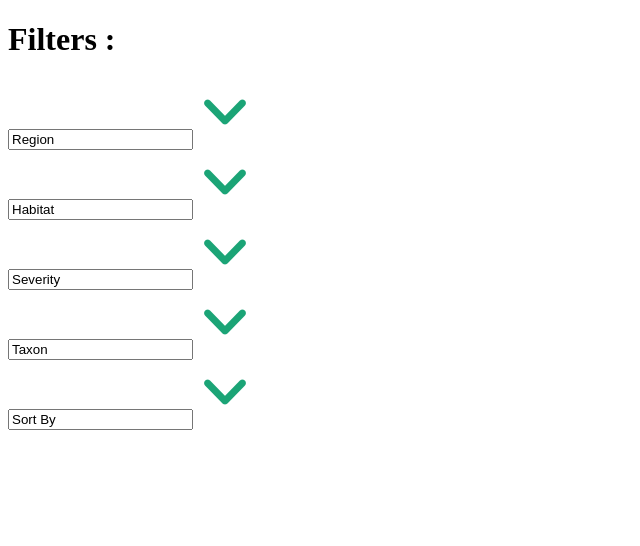
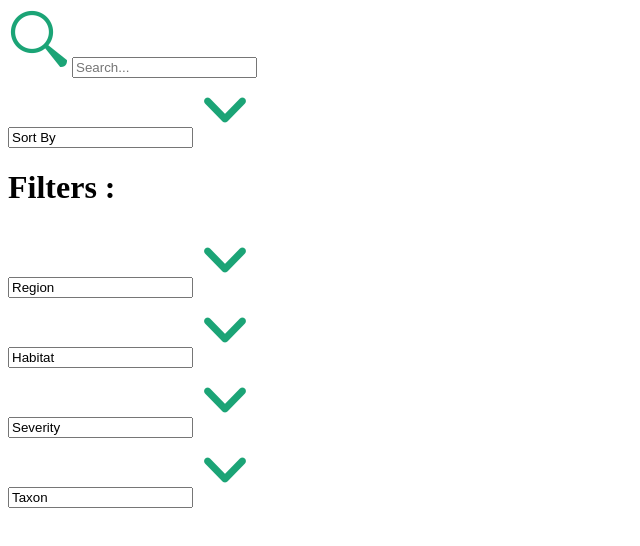
Before and after one commit to mateen470/-Biodiversity-Explorer, a React app in the folder biodiversity-explorer/: page / in a window 1280 px wide. Shown: the top 546 px of the page, without its empty margins (0-640 px from the left). Built offline with nearby package versions, Linux system fonts and the light colour scheme; the HTML template or start-up script is replaced by a standard one.

Commit message:
add/header

```diff
--- a/biodiversity-explorer/src/App.tsx
+++ b/biodiversity-explorer/src/App.tsx
@@ -1,8 +1,10 @@
 import { useState } from 'react'
+import SearchBar from './components/searchbar/Searchbar'
 import Filters, { Filters as FiltersType } from './components/filter/Filters'
 import Sort, { SortKey } from './components/sort/Sort'
 
 function App() {
+  const [searchTerm, setSearchTerm] = useState<string>('')
   const [filters, setFilters] = useState<FiltersType>({
     region: '',
     habitat: '',
@@ -11,10 +13,7 @@ function App() {
   })
 
   const handleFilterChange = (key: keyof FiltersType, value: string) => {
-    setFilters(prev => ({
-      ...prev,
-      [key]: value,
-    }))
+    setFilters(prev => ({ ...prev, [key]: value }))
   }
 
   const [sortKey, setSortKey] = useState<SortKey | null>(null)
@@ -24,16 +23,24 @@ function App() {
   }
 
   return (
-    <div className="max-w-[1280px] bg-[var(--color-black)] mx-auto p-8 space-y-6">
+    <div className="max-w-[1280px] bg-[var(--color-black)] mx-auto p-8 space-y-8">
+      <div className='flex items-center gap-4 justify-center w-full'>
+        <SearchBar
+          searchTerm={searchTerm}
+          onChange={setSearchTerm}
+        />
+        <Sort
+          sortKey={sortKey}
+          onSortChange={handleSortChange}
+        />
+      </div>
+
       <Filters
         filters={filters}
         onFilterChange={handleFilterChange}
       />
 
-      <Sort
-        sortKey={sortKey}
-        onSortChange={handleSortChange}
-      />
+
     </div>
   )
 }
--- a/biodiversity-explorer/src/components/dropdown/Dropdown.tsx
+++ b/biodiversity-explorer/src/components/dropdown/Dropdown.tsx
@@ -72,7 +72,7 @@ const DropDown = ({
                 <div
                     id="dropdown-list"
                     role="listbox"
-                    className=" absolute top-11 left-[2.5%] w-[95%] rounded-md p-1 bg-[var(--color-light-green)] shadow-md z-10  animate-shoot-down"
+                    className=" absolute top-11 left-[2.5%] w-[95%] rounded-md p-1 bg-[var(--color-green)] shadow-md z-10  animate-shoot-down"
                 >
                     {options.map((item) => {
                         const isActive = item.value === selected;
@@ -88,8 +88,8 @@ const DropDown = ({
                                 className={`
                   block w-full text-left p-2 font-semibold transition-colors rounded-sm cursor-pointer
                   ${isActive
-                                        ? "bg-[var(--color-light-green)] text-white"
-                                        : "text-[var(--color-green)] hover:bg-[var(--color-green)] hover:text-white"}
+                                        ? "bg-[var(--color-black)] text-[var(--color-white)]"
+                                        : "text-[var(--color-white)] hover:bg-[var(--color-card-green)] hover:text-[var(--color-white)]"}
 
                 `}
                             >
--- a/biodiversity-explorer/src/components/searchbar/Searchbar.tsx
+++ b/biodiversity-explorer/src/components/searchbar/Searchbar.tsx
@@ -1,4 +1,3 @@
-// src/components/SearchBar/SearchBar.tsx
 import { FC, useState, useEffect, ChangeEvent } from 'react'
 import searchIcon from '../../assets/search-icon.png'
 import { useDebounce } from '../../hooks/useDebounce'
@@ -21,11 +20,11 @@ const Searchbar: FC<SearchBarProps> = ({ searchTerm, onChange }) => {
     }, [debounced, onChange])
 
     return (
-        <div className="relative w-full max-w-sm">
+        <div className="relative w-full bg-[var(--color-light-green)]  border-[1px] border-[var(--color-border-green)] rounded-full cursor-pointer">
             <img
                 src={searchIcon}
                 alt="Search"
-                className="pointer-events-none absolute left-3 top-1/2 w-5 h-5 -translate-y-1/2 text-gray-500"
+                className="pointer-events-none absolute left-3 top-1/2 w-5 h-5 -translate-y-1/2 "
             />
             <input
                 type="text"
@@ -33,10 +32,9 @@ const Searchbar: FC<SearchBarProps> = ({ searchTerm, onChange }) => {
                 onChange={(e: ChangeEvent<HTMLInputElement>) => setInput(e.target.value)}
                 placeholder="Search..."
                 className="
-          w-full pl-12 pr-4 py-2
-          border border-gray-300 rounded-lg
-          text-gray-500 text-sm
-          focus:outline-none focus:ring-2 focus:ring-green-300
+          w-full pl-12 pr-4 py-1.5
+          border-none outline-none
+          text-gray-400 font-semibold placeholder:text-gray-400
         "
             />
         </div>
```
Also changed, not shown: biodiversity-explorer/src/assets/search-icon.png (added).
